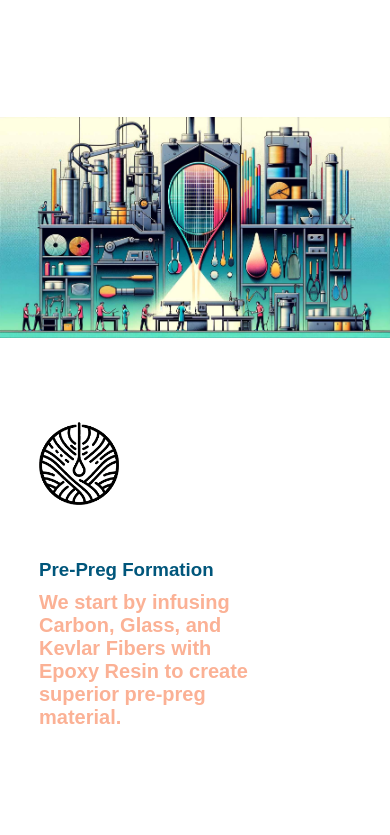
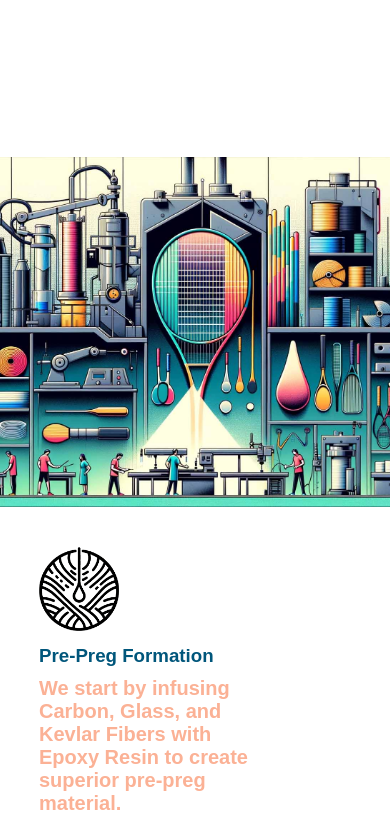
Before and after one commit to dawooddilawar/verve-supply, a website built with Vite: page rackets.html in a window 390 px wide. Shown: the part 2489-3324 px from the top of the page. Built offline with nearby package versions, Linux system fonts and the light colour scheme; a web font is replaced by a local one.

Commit message:
- fit process hero image on mobile

```diff
--- a/jersey.css
+++ b/jersey.css
@@ -119,7 +119,7 @@ body {
     margin: auto;
 }
 
-.process__image{
+.process__hero__image{
     margin: 40px 0;
     max-width: 100%;
 }
@@ -218,6 +218,18 @@ body {
         padding: 10px 0;
     }
 
+    .process__image__container {
+        width: 100%;
+        height: 350px;
+    }
+
+    .process__hero__image {
+        width: 100%;
+        height: 100%;
+        object-fit: cover;
+        display: block;
+    }
+
     .process__container {
         flex-direction: column;
         margin: 0;
--- a/rackets.html
+++ b/rackets.html
@@ -92,7 +92,7 @@
             </div>
         </section>
             <div class="process__image__container">
-                <img src="images/manufacturing-hero.jpg" class="hero__image">
+                <img src="images/manufacturing-hero.jpg" class="process__hero__image">
             </div>
         <section class="process__container">
             <div class="processes">
```
